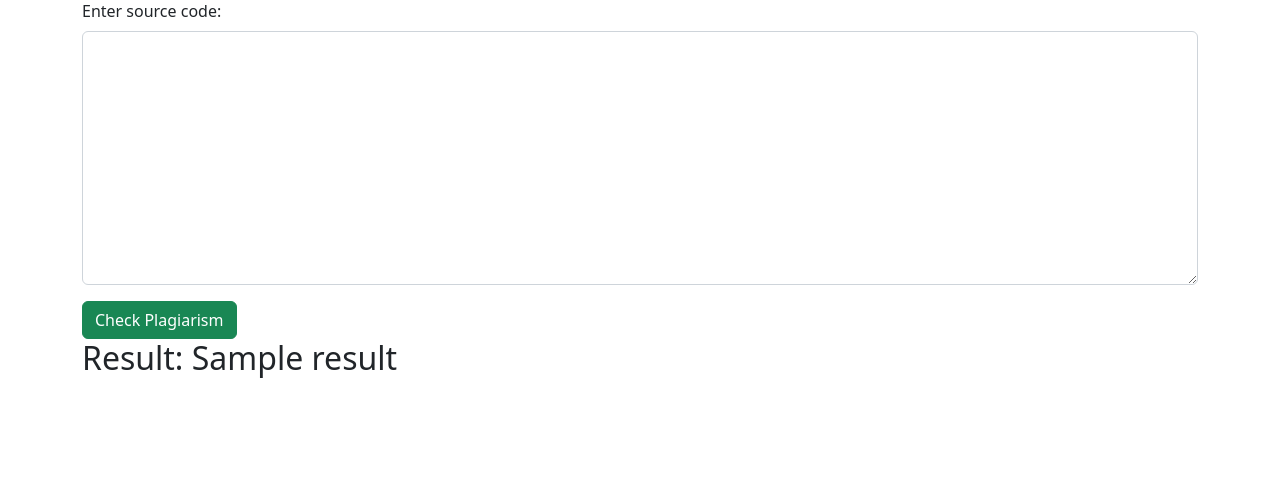
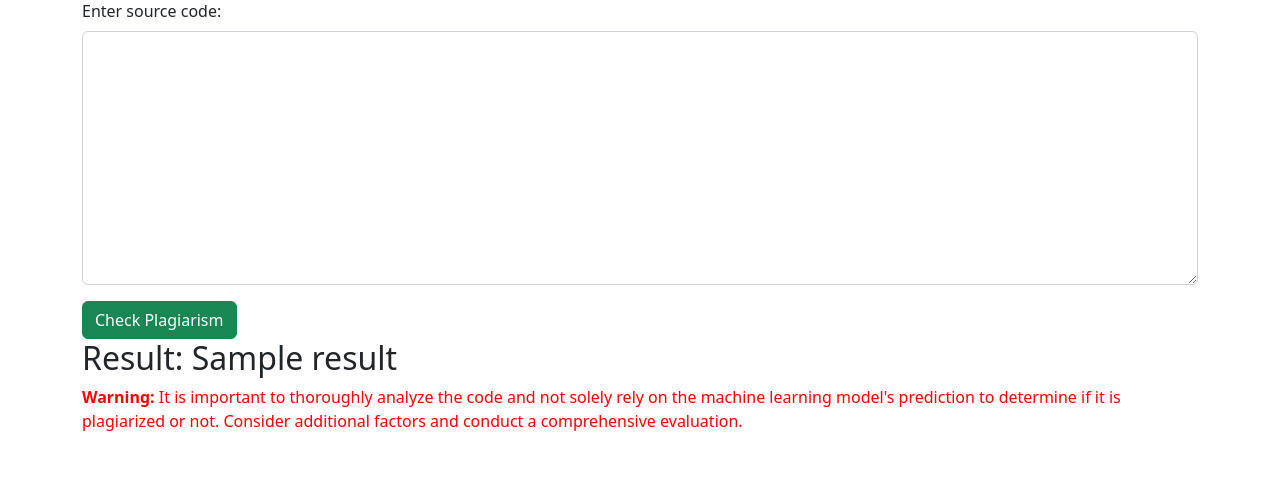
Before and after one commit to tetration/plagiarism_Detector_using_ML_Capstone_Project, a Flask app: template templates/index.html in a window 1280 px wide. Shown: the part 57-548 px from the top of the page. Run offline with Flask 3, Linux system fonts and the light colour scheme; the template is opened without the code that fills it: most values are stand-ins (such as "Sample title", 1, 10 or a date in 2020); parts of the project's set-up code (start-up, migrations or seed data) failed here and were passed over.

Commit message:
Added accuracy of the prediction made by the model to be shown to the user and warning

```diff
--- a/app.py
+++ b/app.py
@@ -10,8 +10,12 @@ def index():
     if request.method == 'POST':
         code = request.form['code']
         prediction = model.predict([code])[0]
-        print(prediction)
-        result = "Plagiarized" if prediction == 1 else "Non-plagiarized"
+        probability = model.predict_proba([code])[0]
+        accuracy_percentage = round(max(probability) * 100, 2)
+        if prediction == 1:
+            result = f"\n We predicted the possibility of this code being Plagiarized with {accuracy_percentage}% accuracy."
+        else:
+            result = f"\n We predicted the possibility of this code being Non-plagiarized with {accuracy_percentage}% accuracy."
         print(result)
         return render_template('index.html', result=result)
     return render_template('index.html')
--- a/templates/index.html
+++ b/templates/index.html
@@ -20,6 +20,9 @@
         </form >
         {% if result %}
         <h2>Result: {{ result }}</h2>
+        <p style="color: red;">
+            <strong>Warning:</strong> It is important to thoroughly analyze the code and not solely rely on the machine learning model's prediction to determine if it is plagiarized or not. Consider additional factors and conduct a comprehensive evaluation.
+        </p>
         {% endif %}
     </div>
     <!-- Add Bootstrap 5 JS -->
```
